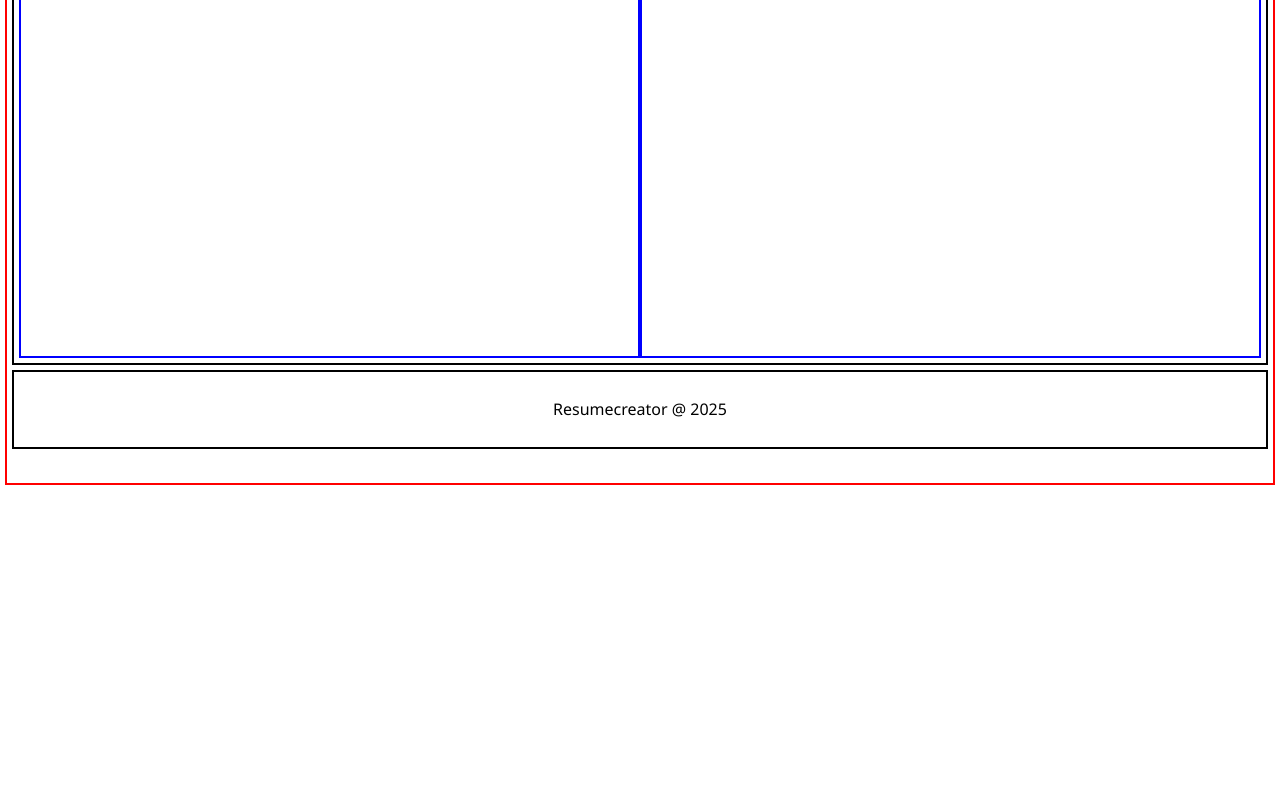
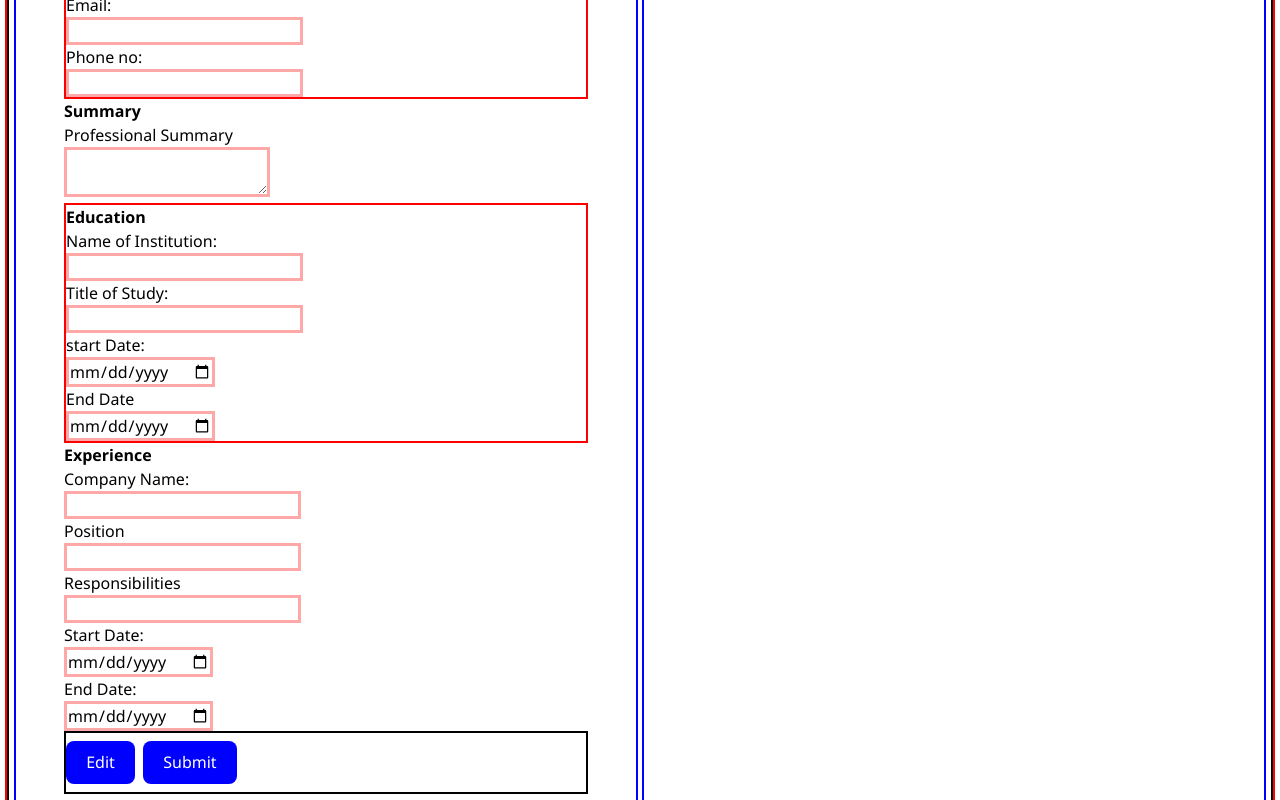
Before and after one commit to davynyakinyua/cv-application, a React (Vite) app: page / in a window 1280 px wide. Shown: the part 320-1120 px from the top of the page. Before the commit the page ends 810 px from the top, so only its background shows below. Built offline with nearby package versions, Linux system fonts and the light colour scheme.

Commit message:
Add form and form validation

```diff
--- a/src/App.css
+++ b/src/App.css
@@ -1,11 +1,9 @@
 #root {
   width:100vw;
-  height:100vh;
   background-color:white;
   margin:5px;
-  padding:5px;
   border:2px solid red;
   display:grid;
-  grid-template-rows:10% 75% 10%;
+  grid-template-rows:1fr 6fr 1fr;
   gap:5px;
 }
--- a/src/components/footer/footer.css
+++ b/src/components/footer/footer.css
@@ -4,4 +4,5 @@
     justify-content: center;
     align-items: center;
     grid-row:3/4;
+    background-color:#1c7ed6;
 }
--- a/src/components/header/header.css
+++ b/src/components/header/header.css
@@ -14,4 +14,6 @@ p {
     flex-direction: column;
     align-items:center;
     grid-row:1/2;
+    background-color:#1c7ed6;
+
 }
--- /dev/null
+++ b/src/components/main/buttons.jsx
@@ -0,0 +1,14 @@
+import React from 'react';
+
+
+function Buttons (){
+    return (
+        <div className="buttons">
+            <button type="button" className="edit-button">Edit</button>
+            <button type="submit" className="submit">Submit</button>
+        </div>
+    );
+}
+
+
+export default Buttons
--- a/src/components/main/education.jsx
+++ b/src/components/main/education.jsx
@@ -0,0 +1,28 @@
+import React from 'react';
+
+
+function Education (){
+    return (
+        <div className="education">
+            <h3>Education</h3>
+            <label htmlFor="institution">Name of Institution:</label>
+            <br />
+            <input type="text" id="institution" name="institution" required />
+            <br />
+            <label htmlFor="title">Title of Study:</label>
+            <br />
+            <input type="text" id="title" name="title" required />
+            <br />
+            <label htmlFor="start-date">start Date:</label>
+            <br />
+            <input type="date" id="start-date" name="start-date" required />
+            <br />
+            <label htmlFor="end-date">End Date</label>
+            <br />
+            <input type="date" id="end-date" name="end-date" required />
+        </div>
+    );
+}
+
+
+export default Education
--- a/src/components/main/experience.jsx
+++ b/src/components/main/experience.jsx
@@ -0,0 +1,31 @@
+import React from 'react';
+
+
+function Experience (){
+    return (
+        <div className="experience">
+            <h4>Experience</h4>
+            <label htmlFor="company">Company Name:</label>
+            <br />
+            <input type="text" id="company" name="company" required />
+            <br />
+            <label htmlFor="position">Position</label>
+            <br />
+            <input type="text" id="position" name="position" required />
+            <br />
+            <label htmlFor="responsibilities">Responsibilities</label>
+            <br />
+            <input type="text" id="responsibilities" name="responsibilities" required />
+            <br />
+            <label htmlFor="start-date">Start Date:</label>
+            <br />
+            <input type="date" id="start-date" name="start-date" required />
+            <br />
+            <label htmlFor="end-date">End Date:</label>
+            <br />
+            <input type="date" id="end-date" name="end-date" required />
+        </div>
+    );
+}
+
+export default Experience
--- a/src/components/main/info.jsx
+++ b/src/components/main/info.jsx
@@ -3,9 +3,20 @@ import React from 'react'
 
 function Info (){
     return (
-        <>
+        <div className="info">
             <h2>Personal Details</h2>
-        </>
+            <label htmlFor="username">Name:</label>
+            <br />
+            <input type="text" id="username" name="username" required />
+            <br />
+            <label htmlFor="email">Email:</label>
+            <br />
+            <input type="email" id="email" name="email" required/>
+            <br />
+            <label htmlFor="phone">Phone no:</label>
+            <br />
+            <input type="number" required/>
+        </div>
     );
 }
 
--- a/src/components/main/mainContainer.css
+++ b/src/components/main/mainContainer.css
@@ -1,18 +1,89 @@
+/* styles for the main container component*/
 .main-container {
     border:2px solid black;
     grid-row:2/3;
     display:grid;
     grid-template-columns: repeat(2, 1fr);
     padding:5px;
+    gap:0.3rem;
+
 
 }
 
+/* styles for the form on mainContainer.jsx*/
 form {
     border:2px solid blue;
-    height:100%;
+    padding:3rem;
 }
 
+/* styles for the display board of the resume in the mainContainer.jsx*/
 .display {
     border:2px solid blue;
-    height:100%;
 }
+
+/* styles for info.jsx component*/
+.info {
+    border:2px solid red;
+}
+
+/* styles for education component education.jsx*/
+.education {
+    border:2px solid red;
+}
+
+/* styles for buttons */
+.buttons {
+    border:2px solid black;
+    display:flex;
+    gap:0.5rem;
+}
+
+
+.edit-button, .submit {
+    color:white;
+    background-color:blue;
+    margin:0.5rem 0 0.5rem 0;
+}
+
+input:valid {
+    background-color:#b2f2bb;
+    border:3px solid #b2f2bb;
+}
+
+input:invalid {
+    background-color:white;
+    border:3px solid #ffa8a8;
+}
+
+input:focus {
+    background-color:#b2f2bb;
+    border:3px solid #b2f2bb;
+}
+
+input:hover {
+    border:3px solid #b2f2bb;
+    background-color:white;
+
+}
+
+textarea {
+    background-color:white;
+}
+
+textarea:invalid {
+    border:3px solid #ffa8a8;
+}
+
+textarea:valid {
+    background-color:#b2f2bb;
+    border:3px solid #b2f2bb;
+}
+
+textarea:focus {
+    background-color:#b2f2bb;
+}
+
+textarea:hover {
+    border:3px solid #b2f2bb;
+    background-color:white;
+}
--- a/src/components/main/mainContainer.jsx
+++ b/src/components/main/mainContainer.jsx
@@ -1,6 +1,10 @@
 import React from "react";
 import Info from './info';
 import './mainContainer.css'
+import Education from './education'
+import Experience from './experience'
+import Buttons from './buttons'
+import Summary from './summary'
 
 
 
@@ -10,6 +14,11 @@ function MainComponent (){
     return (
         <div className="main-container">
             <form method="post" >
+                <Info />
+                <Summary />
+                <Education />
+                <Experience />
+                <Buttons />
 
             </form>
 
--- a/src/components/main/summary.jsx
+++ b/src/components/main/summary.jsx
@@ -0,0 +1,16 @@
+import React from 'react';
+
+
+function Summary (){
+    return (
+        <div className="summary">
+            <h3>Summary</h3>
+            <label htmlFor="summary">Professional Summary</label>
+            <br />
+            <textarea name="summary" id="summary" required></textarea>
+        </div>
+    );
+}
+
+
+export default Summary
```
